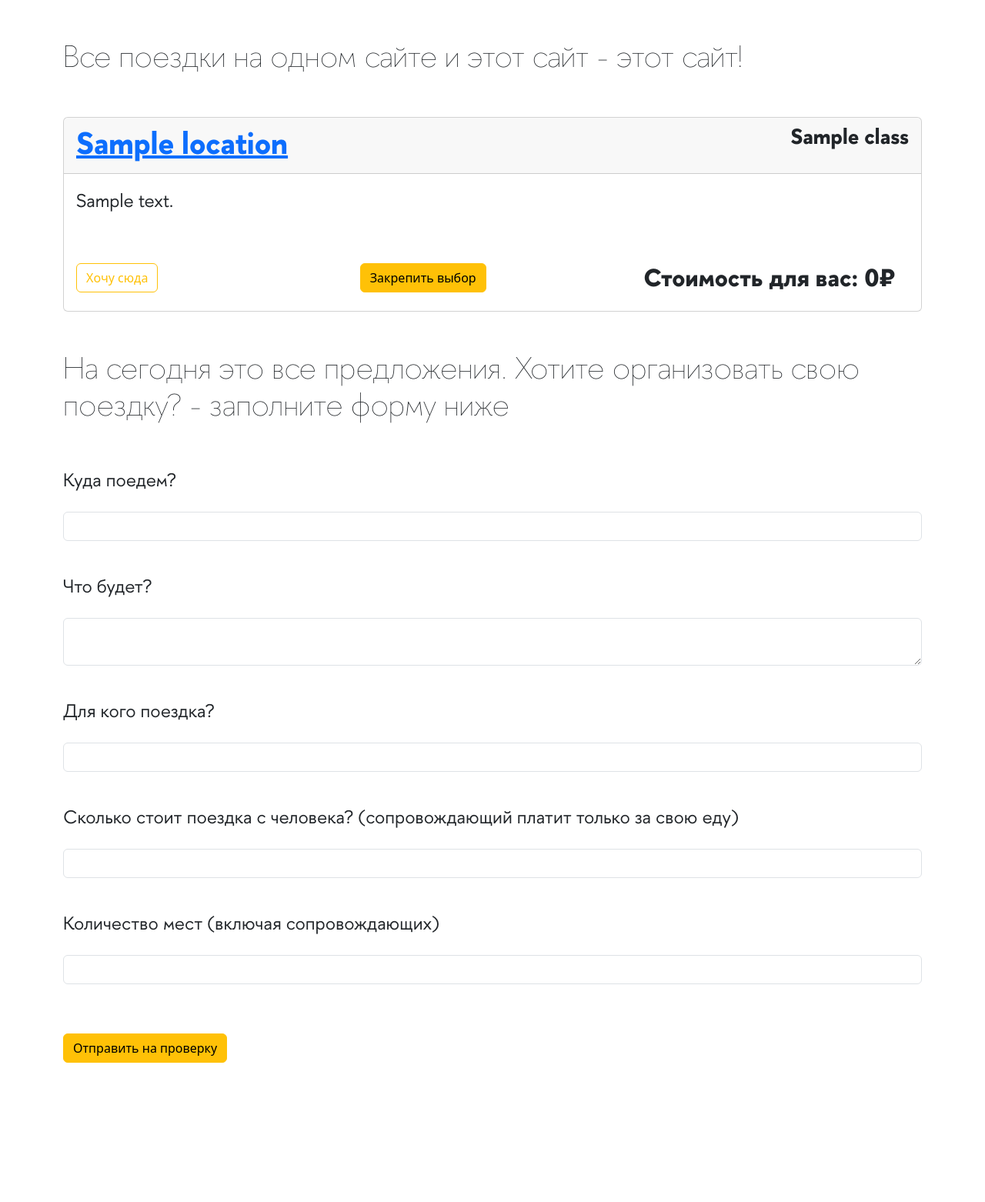
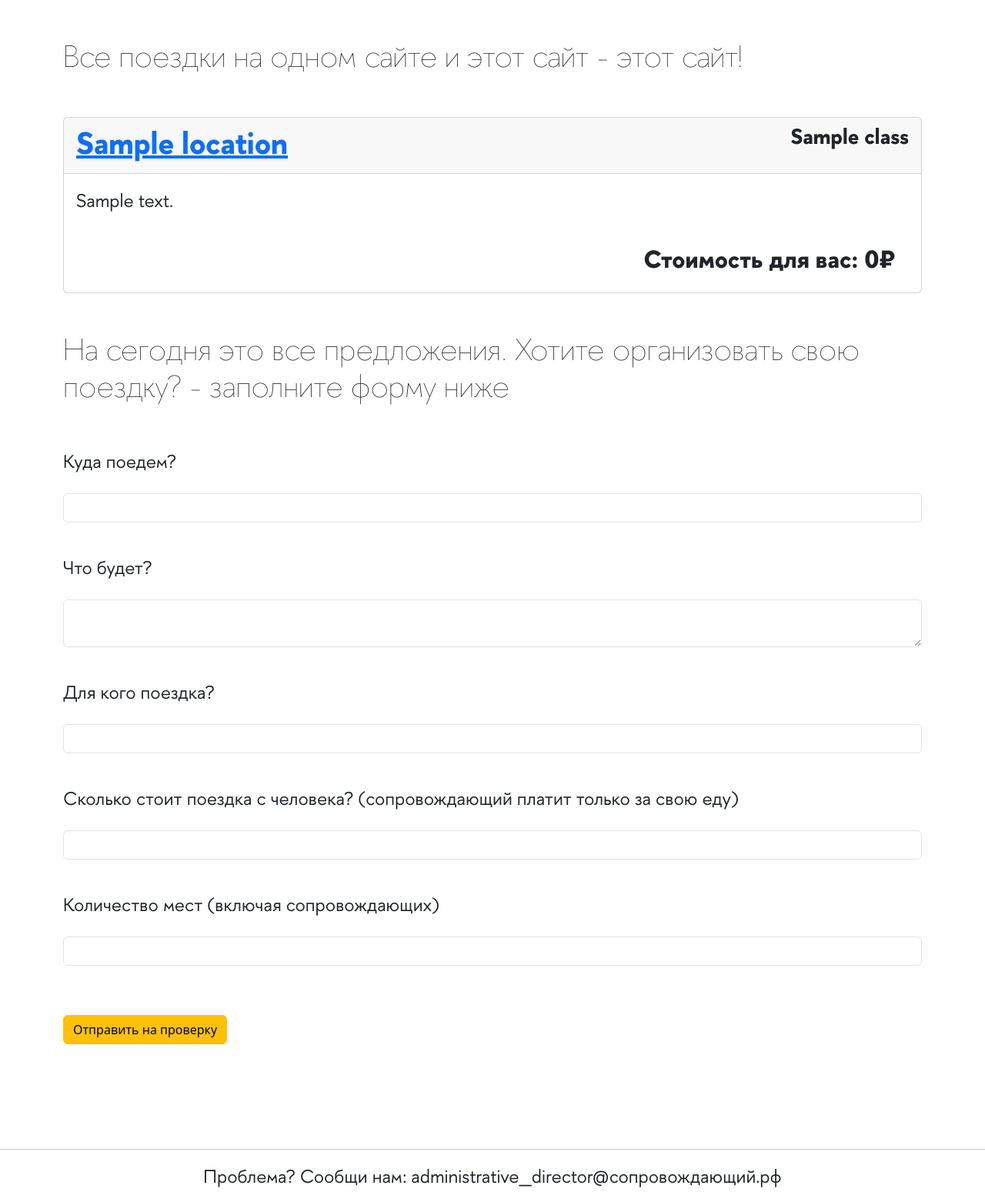
Before and after one commit to dogdolm2/soprovo, a Flask app: template templates/registered-teacher.html in a window 1280 px wide. Shown: the whole page at 77% size. Before the commit the page ends 1381 px from the top, so only its background shows below. Run offline with Flask 3, Linux system fonts and the light colour scheme; the template is opened without the code that fills it: most values are stand-ins (such as "Sample title", 1, 10 or a date in 2020).

Commit message:
Update registered-teacher.html

```diff
--- a/templates/registered-teacher.html
+++ b/templates/registered-teacher.html
@@ -55,15 +55,10 @@
             <div class="card-body">
                 <p class="card-text">{{elem.description}}</p>
                 <br>
-                <br>
                 <div class="row">
                     <div class="col">
-                        <input type="checkbox" class="btn-check" id="btn-check-{{elem.count}}" name="var{{elem.count}}" value="1" {% if fsd[elem.count] == True %} checked {% endif %}>
-                        <label class="btn btn-outline-warning" for="btn-check-{{elem.count}}">Хочу сюда</label>
                     </div>
                     <div class="col">
-                        <input type="submit" class="btn-check" id="btn-{{elem.count}}">
-                        <label class="btn btn-warning" for="btn-{{elem.count}}">Закрепить выбор</label>
                     </div>
                     <div class="col">
                         <h2>Стоимость для вас: 0₽</h2>
@@ -113,6 +108,11 @@
     <br>
 </div>
 </form>
+<br>
+<br>
+<br>
+<hr>
+<p align="center">Проблема? Сообщи нам: administrative_director@сопровождающий.рф</p>
 <script src="https://cdn.jsdelivr.net/npm/bootstrap@5.3.3/dist/js/bootstrap.bundle.min.js" integrity="sha384-YvpcrYf0tY3lHB60NNkmXc5s9fDVZLESaAA55NDzOxhy9GkcIdslK1eN7N6jIeHz" crossorigin="anonymous"></script>
 <script src="https://cdn.jsdelivr.net/npm/@popperjs/core@2.11.8/dist/umd/popper.min.js" integrity="sha384-I7E8VVD/ismYTF4hNIPjVp/Zjvgyol6VFvRkX/vR+Vc4jQkC+hVqc2pM8ODewa9r" crossorigin="anonymous"></script>
 <script src="https://cdn.jsdelivr.net/npm/bootstrap@5.3.3/dist/js/bootstrap.min.js" integrity="sha384-0pUGZvbkm6XF6gxjEnlmuGrJXVbNuzT9qBBavbLwCsOGabYfZo0T0to5eqruptLy" crossorigin="anonymous"></script>
```
